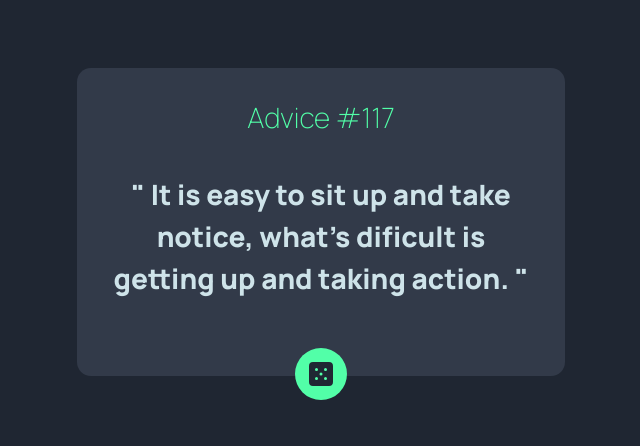
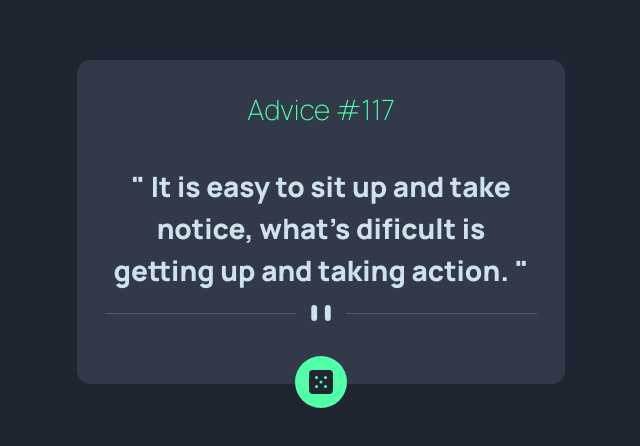
Before and after one commit to AmuinExplorer/advice-generator, a website: page public/index.html in a window 1280 px wide. Shown: the part 178-624 px from the top of the page, without its empty margins (319-959 px from the left). Drawn offline with nearby package versions, Linux system fonts and the light colour scheme; files that its build step writes are made by us from their sources; the site is published under a folder, as on GitHub Pages, so addresses that start at the root find nothing; no server answers; files whose address does not match are found by name.

Commit message:
Update index.html

```diff
--- a/public/index.html
+++ b/public/index.html
@@ -34,7 +34,7 @@
       <!-- Divider -->
       <div class="divider flex justify-center items-center pb-5 pt-2">
         <img class="text-LightCyan md:hidden" src="images/pattern-divider-mobile.svg" alt="pattern divider mobile">
-        <img class="hidden md:block" src="/images/pattern-divider-desktop.svg" alt="">
+        <img class="hidden md:block" src="images/pattern-divider-desktop.svg" alt="">
       </div>
       <!-- Icon dice -->
     <div class="icon-dice fixed">
```
